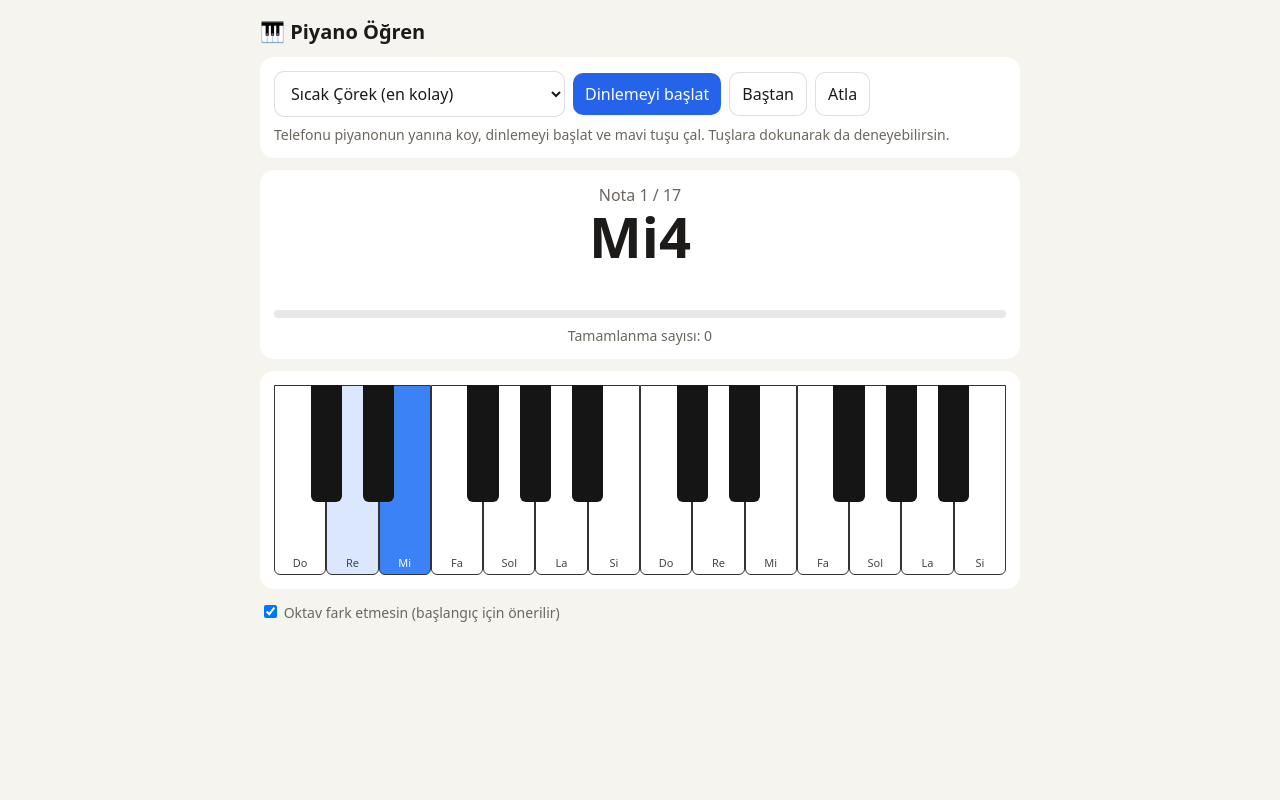
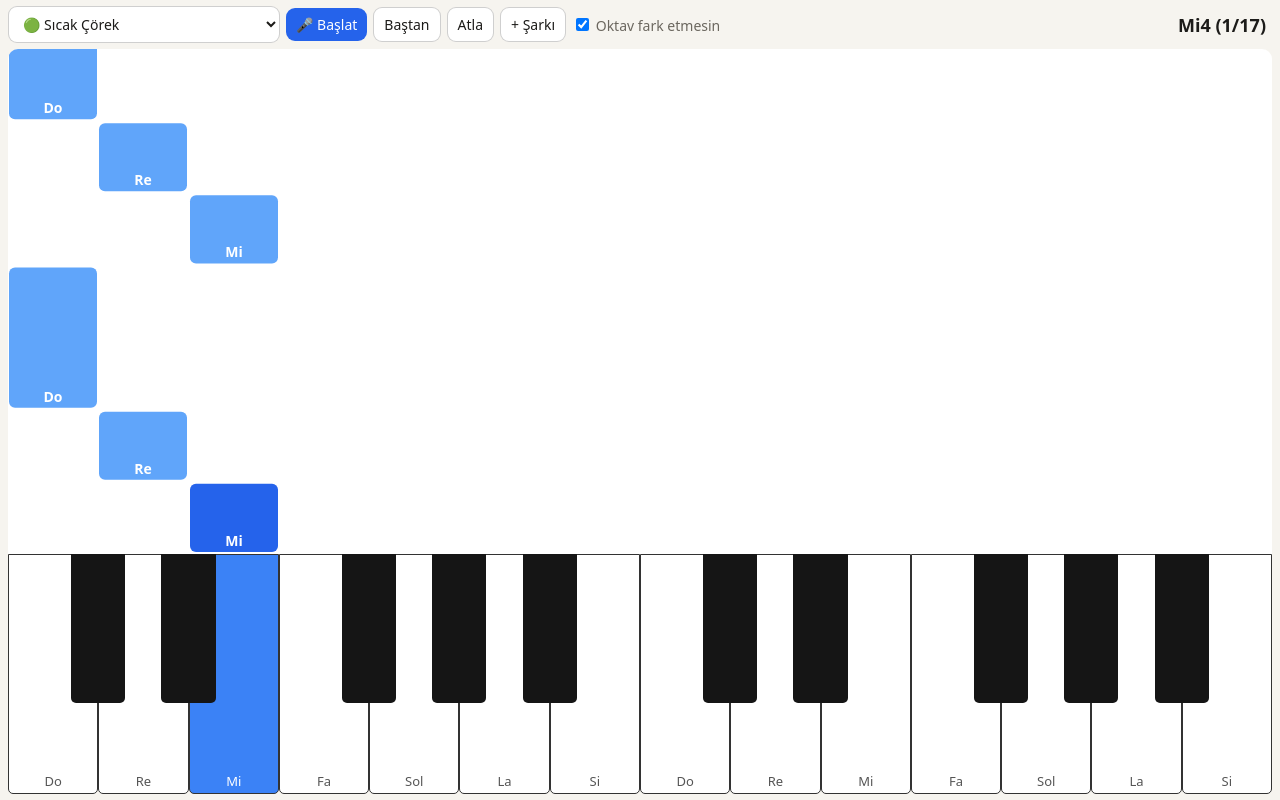
Before and after one commit to geoneoma/piyano, a plain HTML site: page index.html in a window 1280 px wide. Drawn offline with Linux system fonts and the light colour scheme.

Commit message:
Add files via upload

```diff
--- a/index.html
+++ b/index.html
@@ -5,71 +5,85 @@
 <meta name="viewport" content="width=device-width, initial-scale=1, viewport-fit=cover">
 <title>Piyano Öğren</title>
 <style>
-:root{--bg:#f6f4ef;--fg:#1c1b19;--card:#fff;--acc:#2563eb;--ok:#16a34a;--bad:#dc2626;--mut:#6b675f;box-sizing:border-box;padding-top:env(safe-area-inset-top,0px);padding-bottom:env(safe-area-inset-bottom,0px)}
-@media (prefers-color-scheme:dark){:root:not([data-theme="light"]){--bg:#17161a;--fg:#f1efe9;--card:#232228;--mut:#a09b92}}
-:root[data-theme="dark"]{--bg:#17161a;--fg:#f1efe9;--card:#232228;--mut:#a09b92}
-html{scroll-padding-top:env(safe-area-inset-top,0px)}
-body{margin:0;background:var(--bg);color:var(--fg);font-family:system-ui,-apple-system,"Segoe UI",Roboto,sans-serif;padding:14px;max-width:760px;margin:0 auto}
-h1{font-size:20px;margin:4px 0 12px}
-.card{background:var(--card);border-radius:14px;padding:14px;margin-bottom:12px}
-select,button{font:inherit;padding:10px 12px;border-radius:10px;border:1px solid #8884;background:var(--card);color:var(--fg)}
+:root{--bg:#f6f4ef;--fg:#1c1b19;--card:#fff;--acc:#2563eb;--mut:#6b675f;box-sizing:border-box;padding-top:env(safe-area-inset-top,0px);padding-bottom:env(safe-area-inset-bottom,0px)}
+@media (prefers-color-scheme:dark){:root:not([data-theme="light"]){--bg:#121115;--fg:#f1efe9;--card:#232228;--mut:#a09b92}}
+:root[data-theme="dark"]{--bg:#121115;--fg:#f1efe9;--card:#232228;--mut:#a09b92}
+html{scroll-padding-top:env(safe-area-inset-top,0px);height:100%}
+body{margin:0;height:100%;display:flex;flex-direction:column;background:var(--bg);color:var(--fg);font-family:system-ui,-apple-system,"Segoe UI",Roboto,sans-serif;padding:6px 8px;box-sizing:border-box;overflow:hidden}
+#top{display:flex;gap:6px;flex-wrap:wrap;align-items:center;font-size:14px;margin-bottom:6px}
+select,button{font:inherit;padding:7px 10px;border-radius:9px;border:1px solid #8886;background:var(--card);color:var(--fg)}
+select{max-width:44vw}
 button.p{background:var(--acc);color:#fff;border:0}
-.row{display:flex;gap:8px;flex-wrap:wrap;align-items:center}
-#big{font-size:56px;font-weight:700;text-align:center;line-height:1.1}
-#sub{text-align:center;color:var(--mut);min-height:22px}
-#bar{height:8px;border-radius:4px;background:#8883;overflow:hidden;margin-top:10px}
-#bar i{display:block;height:100%;background:var(--acc);width:0}
-#heard{text-align:center;font-size:18px;min-height:26px;margin-top:6px}
-#kbw{overflow-x:auto}
-#kb{position:relative;height:190px;min-width:560px;user-select:none;touch-action:manipulation}
-#kb div{position:absolute;top:0;box-sizing:border-box;border-radius:0 0 6px 6px}
-.w{height:100%;background:#fff;border:1px solid #333;color:#444;display:flex;align-items:flex-end;justify-content:center;font-size:11px;padding-bottom:4px}
+label{color:var(--mut)}
+#info{font-weight:700;font-size:18px;margin-left:auto}
+#heard{color:var(--mut)}
+#stage{flex:1;min-height:0;position:relative;background:var(--card);border-radius:10px 10px 0 0;overflow:hidden}
+#cv{position:absolute;inset:0;width:100%;height:100%}
+#kb{position:relative;height:clamp(100px,30vh,240px);user-select:none;touch-action:manipulation}
+#kb div{position:absolute;top:0;box-sizing:border-box;border-radius:0 0 5px 5px}
+.w{height:100%;background:#fff;border:1px solid #333;color:#555;display:flex;align-items:flex-end;justify-content:center;font-size:clamp(8px,1.5vw,13px);padding-bottom:3px}
 .b{height:62%;background:#151515;z-index:2}
-.w.nx{background:#dbe7ff}.b.nx{background:#3b5aa8}
 .w.tg{background:#3b82f6;color:#fff}.b.tg{background:#2563eb}
 .w.ok{background:#4ade80!important}.b.ok{background:#16a34a!important}
 .w.no{background:#fca5a5!important}.b.no{background:#dc2626!important}
-label{color:var(--mut);font-size:14px}
 </style>
 </head>
 <body>
-<h1>🎹 Piyano Öğren</h1>
-<div class="card">
-  <div class="row">
-    <select id="song"></select>
-    <button id="mic" class="p">Dinlemeyi başlat</button>
-    <button id="reset">Baştan</button>
-    <button id="skip">Atla</button>
-  </div>
-  <div id="msg" style="color:var(--mut);font-size:14px;margin-top:8px">Telefonu piyanonun yanına koy, dinlemeyi başlat ve mavi tuşu çal. Tuşlara dokunarak da deneyebilirsin.</div>
+<div id="top">
+  <select id="song"></select>
+  <button id="mic" class="p">🎤 Başlat</button>
+  <button id="reset">Baştan</button>
+  <button id="skip">Atla</button>
+  <button id="add">+ Şarkı</button>
+  <label><input type="checkbox" id="loose" checked> Oktav fark etmesin</label>
+  <span id="info">–</span>
+  <span id="heard"></span>
 </div>
-<div class="card">
-  <div id="sub"></div>
-  <div id="big">–</div>
-  <div id="heard"></div>
-  <div id="bar"><i></i></div>
-  <div id="stat" style="text-align:center;color:var(--mut);font-size:14px;margin-top:8px"></div>
-</div>
-<div class="card" id="kbw"><div id="kb"></div></div>
-<label><input type="checkbox" id="loose" checked> Oktav fark etmesin (başlangıç için önerilir)</label>
+<div id="stage"><canvas id="cv"></canvas></div>
+<div id="kb"></div>
 
 <script>
 const N=['Do','Do♯','Re','Re♯','Mi','Fa','Fa♯','Sol','Sol♯','La','La♯','Si'];
 const nm=m=>N[m%12]+(Math.floor(m/12)-1);
-const SONGS=[
- {n:'Sıcak Çörek (en kolay)',s:[64,62,60,64,62,60,60,60,60,60,62,62,62,62,64,62,60]},
- {n:'Neşeye Övgü',s:[64,64,65,67,67,65,64,62,60,60,62,64,64,62,62,64,64,65,67,67,65,64,62,60,60,62,64,62,60,60]},
- {n:'Twinkle Twinkle (Ah Küçük Yıldız)',s:[60,60,67,67,69,69,67,65,65,64,64,62,62,60,67,67,65,65,64,64,62,67,67,65,65,64,64,62,60,60,67,67,69,69,67,65,65,64,64,62,62,60]},
- {n:'İyi ki Doğdun (Happy Birthday)',s:[67,67,69,67,72,71,67,67,69,67,74,72,67,67,79,76,72,71,69,77,77,76,72,74,72]}
+// Format: nota+oktav, sonra :süre (beat). Örn: c4 f#4:2
+const BASE=[
+['🟢 Sıcak Çörek','e4 d4 c4:2 e4 d4 c4:2 c4 c4 c4 c4 d4 d4 d4 d4 e4 d4 c4:2'],
+['🟢 Gam (Do-Do)','c4 d4 e4 f4 g4 a4 b4 c5 c5 b4 a4 g4 f4 e4 d4 c4:2'],
+['🟢 Beş parmak egzersizi','c4 d4 e4 f4 g4 f4 e4 d4 c4 e4 g4 e4 c4:2 g4 f4 e4 d4 c4:2'],
+['🟢 Mary Had a Little Lamb','e4 d4 c4 d4 e4 e4 e4:2 d4 d4 d4:2 e4 g4 g4:2 e4 d4 c4 d4 e4 e4 e4 e4 d4 d4 e4 d4 c4:2'],
+['🟢 Ah Küçük Yıldız (Twinkle)','c4 c4 g4 g4 a4 a4 g4:2 f4 f4 e4 e4 d4 d4 c4:2 g4 g4 f4 f4 e4 e4 d4:2 g4 g4 f4 f4 e4 e4 d4:2 c4 c4 g4 g4 a4 a4 g4:2 f4 f4 e4 e4 d4 d4 c4:2'],
+['🟢 Lightly Row','g4 e4 e4:2 f4 d4 d4:2 c4 d4 e4 f4 g4 g4 g4:2 g4 e4 e4 e4 f4 d4 d4 d4 c4 e4 g4 g4 e4:2'],
+['🟢 Au Clair de la Lune','c4 c4 c4 d4 e4:2 d4:2 c4 e4 d4 d4 c4:4 c4 c4 c4 d4 e4:2 d4:2 c4 e4 d4 d4 c4:4'],
+['🟢 Frère Jacques','c5 d5 e5 c5 c5 d5 e5 c5 e5 f5 g5:2 e5 f5 g5:2 g5:.5 a5:.5 g5:.5 f5:.5 e5 c5 g5:.5 a5:.5 g5:.5 f5:.5 e5 c5 c5 g4 c5:2 c5 g4 c5:2'],
+['🟡 Neşeye Övgü (Ode to Joy)','e4 e4 f4 g4 g4 f4 e4 d4 c4 c4 d4 e4 e4:1.5 d4:.5 d4:2 e4 e4 f4 g4 g4 f4 e4 d4 c4 c4 d4 e4 d4:1.5 c4:.5 c4:2'],
+['🟡 Row Row Row Your Boat','c4:2 c4:2 c4:1.5 d4:.5 e4:3 e4:1.5 d4:.5 e4:1.5 f4:.5 g4:4 c5 c5 c5 g4 g4 g4 e4 e4 e4 c4 c4 c4 g4:1.5 f4:.5 e4:1.5 d4:.5 c4:4'],
+['🟡 Old MacDonald','c5 c5 c5 g4 a4 a4 g4:2 e5 e5 d5 d5 c5:2'],
+['🟡 London Bridge','g4:1.5 a4:.5 g4 f4 e4 f4 g4:2 d4 e4 f4:2 e4 f4 g4:2 g4:1.5 a4:.5 g4 f4 e4 f4 g4 d4 g4 e4 c4:2'],
+['🟡 Itsy Bitsy Spider','g4 c5 c5 c5 d5 e5:2 e5 e5 d5 c5 d5 e5 c5:2'],
+['🟡 Oh Susanna','c4 d4 e4 g4 g4:1.5 a4:.5 g4 e4 c4 d4 e4 e4 d4 c4 d4:3 c4 d4 e4 g4 g4:1.5 a4:.5 g4 e4 c4 d4 e4 e4 d4 d4 c4:3'],
+['🟡 Yankee Doodle','c5 c5 d5 e5 c5 e5 d5 g4 c5 c5 d5 e5 c5:2 b4:2 c5 c5 d5 e5 f5 e5 d5 c5 b4 g4 a4 b4 c5:2 c5:2'],
+['🟡 Jingle Bells','e4 e4 e4:2 e4 e4 e4:2 e4 g4 c4:1.5 d4:.5 e4:4 f4 f4 f4:1.5 f4:.5 f4 e4 e4 e4:.5 e4:.5 e4 d4 d4 e4 d4:2 g4:2'],
+['🟡 Doğum günü (Happy Birthday)','g4:.75 g4:.25 a4 g4 c5 b4:2 g4:.75 g4:.25 a4 g4 d5 c5:2 g4:.75 g4:.25 g5 e5 c5 b4 a4 f5:.75 f5:.25 e5 c5 d5 c5:2'],
+['🟡 When the Saints','c4 e4 f4 g4:4 c4 e4 f4 g4:4 c4 e4 f4 g4:2 e4:2 c4:2 e4:2 d4:4 e4 e4 d4 c4 c4 e4 g4 g4 f4:4 e4 f4 g4 e4 c4 d4 c4:4'],
+['🟠 Amazing Grace','g4 c5:2 e5:.5 c5:.5 e5:2 d5 c5:2 a4 g4:3 g4 c5:2 e5:.5 c5:.5 e5:2 d5 g5:3'],
+['🟠 Silent Night','g4:1.5 a4:.5 g4 e4:3 g4:1.5 a4:.5 g4 e4:3 d5:2 d5 b4:3 c5:2 c5 g4:3 a4:2 a4 c5:1.5 b4:.5 a4 g4:1.5 a4:.5 g4 e4:3 a4:2 a4 c5:1.5 b4:.5 a4 g4:1.5 a4:.5 g4 e4:3 d5:2 d5 f5:1.5 d5:.5 b4 c5:3 e5:3 c5 g4 e4 g4:1.5 f4:.5 d4 c4:3'],
+['🟠 We Wish You a Merry Christmas','d4 g4 g4:.5 a4:.5 g4:.5 f4:.5 e4 e4 e4 a4 a4:.5 b4:.5 a4:.5 g4:.5 f4 d4 d4 b4 b4:.5 c5:.5 b4:.5 a4:.5 g4 e4 d4:.5 d4:.5 e4 a4 f4 g4:3'],
+['🔴 Greensleeves','a4 c5:2 d5 e5:1.5 f5:.5 e5 d5:2 b4 g4:1.5 a4:.5 b4 c5:2 a4 a4:1.5 g#4:.5 a4 b4:2 g#4 e4:2 a4 c5:2 d5 e5:1.5 f5:.5 e5 d5:2 b4 g4:1.5 a4:.5 b4 c5:1.5 b4:.5 a4 g#4:1.5 f#4:.5 g#4 a4:3'],
+['🔴 Für Elise','e5 d#5 e5 d#5 e5 b4 d5 c5 a4:2 c4 e4 a4 b4:2 e4 g#4 b4 c5:2 e4 e5 d#5 e5 d#5 e5 b4 d5 c5 a4:2 c4 e4 a4 b4:2 e4 c5 b4 a4:3']
 ];
 const $=id=>document.getElementById(id);
-let si=0,pos=0,st={};
-try{st=JSON.parse(localStorage.getItem('piyano')||'{}')}catch(e){}
-const save=()=>{try{localStorage.setItem('piyano',JSON.stringify(st))}catch(e){}};
-const cur=()=>SONGS[si].s;
+let st={};try{st=JSON.parse(localStorage.getItem('piyano2')||'{}')}catch(e){}
+const save=()=>{try{localStorage.setItem('piyano2',JSON.stringify(st))}catch(e){}};
+const SL=()=>BASE.concat(st.custom||[]);
+const L={c:0,d:2,e:4,f:5,g:7,a:9,b:11};
+function parse(s){let t=0;return s.trim().split(/\s+/).map(x=>{
+  const m=/^([a-g])(#?)(\d)(?::([\d.]+))?$/i.exec(x);if(!m)return null;
+  const d=+(m[4]||1),n={m:12*(+m[3]+1)+L[m[1].toLowerCase()]+(m[2]?1:0),t,d};t+=d;return n}).filter(n=>n&&n.m>=60&&n.m<=83)}
+let si=0,pos=0,S=[],vis=0;
 const sel=$('song');
-SONGS.forEach((x,i)=>{const o=document.createElement('option');o.value=i;o.textContent=x.n;sel.appendChild(o)});
-si=st.last||0;sel.value=si;pos=(st[si]&&st[si].pos)||0;
+function fillSel(){sel.innerHTML='';SL().forEach((x,i)=>{const o=document.createElement('option');o.value=i;o.textContent=x[0];sel.appendChild(o)})}
+function load(i){si=i;sel.value=i;S=parse(SL()[i][1]);const r=st[SL()[i][0]]||{};pos=Math.min(r.pos||0,S.length-1);vis=S.length?S[pos].t:0;st.last=SL()[i][0];save();render()}
+function persist(){const k=SL()[si][0];st[k]=Object.assign(st[k]||{},{pos});save()}
 
 const kb=$('kb'),keys={};
 const isB=m=>[1,3,6,8,10].includes(m%12);
@@ -78,48 +92,60 @@ for(let m=60;m<=83;m++){
   const d=document.createElement('div');
   if(!isB(m)){d.className='w';d.style.left=(wi*W)+'%';d.style.width=W+'%';d.textContent=N[m%12];wi++}
   else{d.className='b';d.style.left=(wi*W-W*0.3)+'%';d.style.width=(W*0.6)+'%'}
-  d.onpointerdown=()=>{heardShow(m);tryNote(m,true)};
+  d.onpointerdown=()=>{$('heard').textContent='Dokunulan: '+nm(m);tryNote(m,true)};
   kb.appendChild(d);keys[m]=d;
 }
+function render(){
+  Object.values(keys).forEach(k=>k.classList.remove('tg'));
+  if(!S.length){$('info').textContent='–';return}
+  const n=S[pos];keys[n.m].classList.add('tg');
+  const done=(st[SL()[si][0]]||{}).done||0;
+  $('info').textContent=nm(n.m)+'  ('+(pos+1)+'/'+S.length+(done?' · ✓'+done:'')+')';
+}
+function flash(m,c){const k=keys[m];if(!k)return;k.classList.add(c);setTimeout(()=>k.classList.remove(c),300)}
 
-function render(){
-  Object.values(keys).forEach(k=>k.classList.remove('tg','nx'));
-  const s=cur();
-  const rec=st[si]||{};
-  $('stat').textContent='Tamamlanma sayısı: '+(rec.done||0);
-  if(pos>=s.length){$('big').textContent='🎉';$('sub').textContent='Şarkı bitti! Tebrikler';$('bar').firstElementChild.style.width='100%';return}
-  keys[s[pos]].classList.add('tg');
-  if(s[pos+1]!==undefined&&s[pos+1]!==s[pos])keys[s[pos+1]].classList.add('nx');
-  $('big').textContent=nm(s[pos]);
-  $('sub').textContent='Nota '+(pos+1)+' / '+s.length;
-  $('bar').firstElementChild.style.width=(pos/s.length*100)+'%';
-}
-function persist(){st.last=si;st[si]=Object.assign(st[si]||{},{pos:pos});save()}
-
-function flash(m,cls){const k=keys[m];if(!k)return;k.classList.add(cls);setTimeout(()=>k.classList.remove(cls),350)}
-function heardShow(m){$('heard').textContent='Duyulan: '+nm(m)}
-
-let armed=true,lastM=-1;
+let armed=true,lastM=-1,minR=1;
 function tryNote(m,force){
-  const s=cur();if(pos>=s.length)return;
-  const t=s[pos],loose=$('loose').checked;
-  const ok=loose?(m%12===t%12):(m===t);
+  if(!S.length)return;
+  const t=S[pos].m,ok=$('loose').checked?(m%12===t%12):(m===t);
   if(!ok){flash(m,'no');return}
   if(!force&&!armed&&m===lastM)return;
-  flash(m,'ok');
-  lastM=m;armed=false;minR=1;
-  pos++;
-  if(pos>=s.length){const r=st[si]=st[si]||{};r.done=(r.done||0)+1;st.last=si;r.pos=0;save();render();pos=0;return}
+  flash(t,'ok');lastM=m;armed=false;minR=1;pos++;
+  if(pos>=S.length){const k=SL()[si][0],r=st[k]=st[k]||{};r.done=(r.done||0)+1;r.pos=0;save();pos=0;vis=0;$('info').textContent='🎉 Bitti!';setTimeout(render,1800);return}
   persist();render();
 }
 
-let ctx,an,buf,minR=1,cand=-1,cnt=0,wrongAt=0;
+// Düşen notalar
+const cv=$('cv');
+function draw(){
+  const w=cv.clientWidth,h=cv.clientHeight,dpr=window.devicePixelRatio||1;
+  if(cv.width!==Math.round(w*dpr)||cv.height!==Math.round(h*dpr)){cv.width=Math.round(w*dpr);cv.height=Math.round(h*dpr)}
+  const c=cv.getContext('2d');c.setTransform(dpr,0,0,dpr,0,0);c.clearRect(0,0,w,h);
+  if(S.length){
+    vis+=(S[pos].t-vis)*0.18;
+    const unit=h/7;
+    c.textAlign='center';c.textBaseline='middle';
+    for(let i=0;i<S.length;i++){
+      const n=S[i],bot=h-(n.t-vis)*unit,top=bot-n.d*unit;
+      if(top>h||bot<0)continue;
+      const k=keys[n.m],x=k.offsetLeft+1,kw=k.offsetWidth-2,bk=isB(n.m);
+      c.fillStyle=i===pos?(bk?'#7c3aed':'#2563eb'):(bk?'#a78bfa':'#60a5fa');
+      c.globalAlpha=i<pos?0.35:1;
+      c.beginPath();if(c.roundRect)c.roundRect(x,top+2,kw,Math.max(bot-top-4,6),6);else c.rect(x,top+2,kw,Math.max(bot-top-4,6));c.fill();
+      c.globalAlpha=1;
+      if(kw>16&&bot-top>18){c.fillStyle='#fff';c.font='600 '+Math.min(14,kw*0.55)+'px system-ui';c.fillText(N[n.m%12],x+kw/2,bot-12)}
+    }
+  }
+  requestAnimationFrame(draw);
+}
+
+// Mikrofon
+let ctx,an,buf,cand=-1,cnt=0;
 function detect(b,sr){
   let e=0;for(let i=0;i<b.length;i++)e+=b[i]*b[i];
   const rms=Math.sqrt(e/b.length);
   if(rms<0.008)return{m:-1,rms};
-  const lo=Math.floor(sr/1200),hi=Math.floor(sr/200),n=b.length-hi;
-  const ns=new Float32Array(hi+2);let mx=0;
+  const lo=Math.floor(sr/1200),hi=Math.floor(sr/200),n=b.length-hi,ns=new Float32Array(hi+2);let mx=0;
   for(let lag=lo;lag<=hi;lag++){
     let a=0,m=0;
     for(let i=0;i<n;i++){a+=b[i]*b[i+lag];m+=b[i]*b[i]+b[i+lag]*b[i+lag]}
@@ -129,8 +155,7 @@ function detect(b,sr){
   for(let lag=lo+1;lag<hi;lag++){
     if(ns[lag]>ns[lag-1]&&ns[lag]>=ns[lag+1]&&ns[lag]>=0.9*mx){
       const a=ns[lag-1],c=ns[lag+1],p=(a-c)/(2*(a-2*ns[lag]+c)||1);
-      const f=sr/(lag+(isFinite(p)?p:0));
-      return{m:Math.round(69+12*Math.log2(f/440)),rms};
+      return{m:Math.round(69+12*Math.log2((sr/(lag+(isFinite(p)?p:0)))/440)),rms};
     }
   }
   return{m:-1,rms};
@@ -141,31 +166,32 @@ function loop(){
   if(r.rms<minR)minR=r.rms;
   if(!armed&&r.rms>minR*1.6+0.004)armed=true;
   if(r.m<0){cand=-1;cnt=0}
-  else{
-    if(r.m===cand)cnt++;else{cand=r.m;cnt=1}
-    if(cnt>=3){heardShow(cand);if(cand>=60&&cand<=83||$('loose').checked)tryNote(cand<60?cand+12*Math.ceil((60-cand)/12):cand>83?cand-12*Math.ceil((cand-83)/12):cand,false)}
-  }
+  else{if(r.m===cand)cnt++;else{cand=r.m;cnt=1}
+    if(cnt>=3){$('heard').textContent='Duyulan: '+nm(cand);tryNote(cand,false)}}
   requestAnimationFrame(loop);
 }
 $('mic').onclick=async()=>{
-  if(ctx){return}
+  if(ctx)return;
   try{
     const s=await navigator.mediaDevices.getUserMedia({audio:{echoCancellation:false,noiseSuppression:false,autoGainControl:false}});
     ctx=new (window.AudioContext||window.webkitAudioContext)();
-    const src=ctx.createMediaStreamSource(s);
-    an=ctx.createAnalyser();an.fftSize=4096;src.connect(an);
-    buf=new Float32Array(an.fftSize);
-    $('mic').textContent='🎤 Dinleme açık';
-    $('msg').textContent='Dinliyorum. Mavi tuşu çal.';
-    loop();
-  }catch(e){
-    $('msg').textContent='Mikrofon açılamadı. Sayfayı doğrudan Chrome’da aç ve mikrofon iznini ver.';
-  }
+    const src=ctx.createMediaStreamSource(s);an=ctx.createAnalyser();an.fftSize=4096;src.connect(an);
+    buf=new Float32Array(an.fftSize);$('mic').textContent='🎤 Dinliyor';loop();
+  }catch(e){$('heard').textContent='Mikrofon açılamadı, izni kontrol et'}
 };
-sel.onchange=()=>{si=+sel.value;pos=(st[si]&&st[si].pos)||0;st.last=si;save();render()};
-$('reset').onclick=()=>{pos=0;persist();render()};
-$('skip').onclick=()=>{if(pos<cur().length){pos++;persist();render()}};
-render();
+sel.onchange=()=>load(+sel.value);
+$('reset').onclick=()=>{pos=0;vis=0;persist();render()};
+$('skip').onclick=()=>{if(pos<S.length-1){pos++;persist();render()}};
+$('add').onclick=()=>{
+  const name=prompt('Şarkı adı:');if(!name)return;
+  const s=prompt('Notaları yaz (Do4 = c4, Fa♯4 = f#4, uzun nota = c4:2):\nÖrn: c4 d4 e4 c4 e4:2 d4');if(!s)return;
+  if(parse(s).length<2){alert('Notalar okunamadı (Do4-Si5 aralığı)');return}
+  st.custom=(st.custom||[]).concat([['⭐ '+name,s]]);save();fillSel();load(SL().length-1);
+};
+fillSel();
+const last=SL().findIndex(x=>x[0]===st.last);
+load(last>=0?last:0);
+draw();
 </script>
 </body>
 </html>
```
